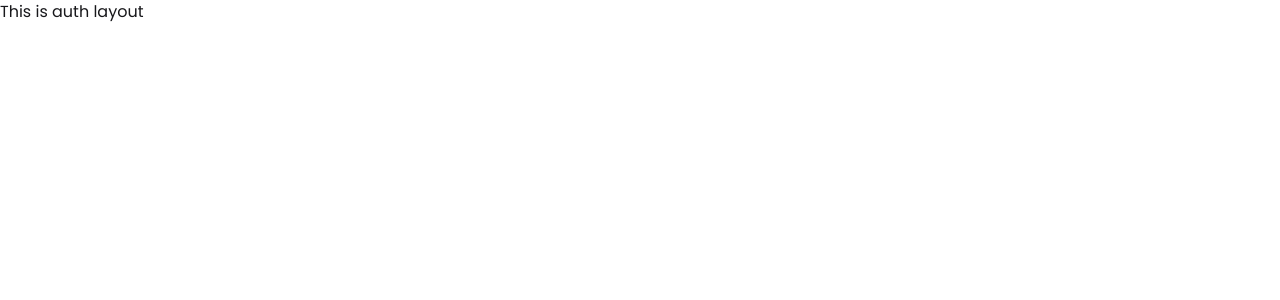
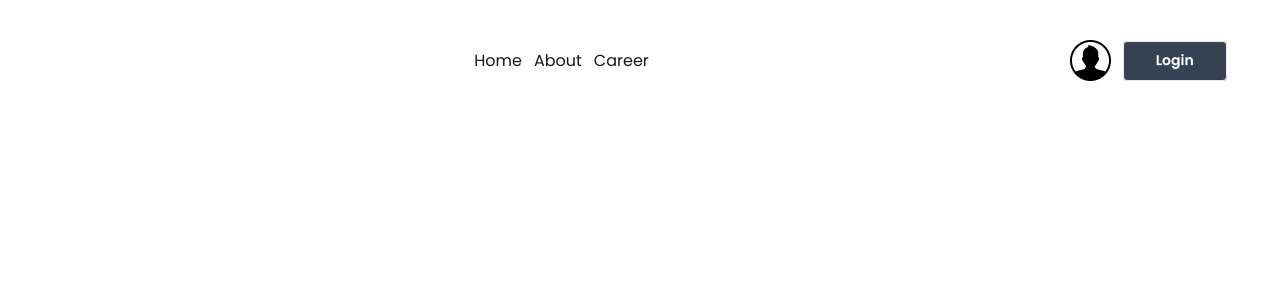
Before and after one commit to nazmulhossenshanto/news-point, a React (Vite) app: page /auth in a window 1280 px wide. Shown: the top 300 px of the page. Built offline with nearby package versions, Linux system fonts and the light colour scheme.

Commit message:
added findus section

```diff
--- a/src/Components/HomeLayout/Categories.jsx
+++ b/src/Components/HomeLayout/Categories.jsx
@@ -9,7 +9,7 @@ const Categories = () => {
         <h1 className="text-xl font-bold">All Categories</h1>
         {
           categories.map(category=>(<NavLink
-             className={`btn  bg-base-100 border-0 font-bold hover:bg-base-300 `}
+             className={`btn  bg-base-100 border-0 font-bold hover:bg-base-300 text-gray-500`}
               to={`/category/${category.id}`}
               key={category.id}>{category.name}</NavLink>))
         }
--- /dev/null
+++ b/src/Components/HomeLayout/FindUs.jsx
@@ -0,0 +1,19 @@
+import { FaFacebook, FaInstagram, FaTwitter } from "react-icons/fa"
+
+
+const FindUs = () => {
+  return (
+    <div>
+        <h1 className="text-xl font-bold mb-5">FindUs On</h1>
+        <div>
+            <div className="join join-vertical w-full">
+                <button className="btn bg-base-100 join-item justify-start text-gray-600"><FaFacebook size={20 }  ></FaFacebook> Facebook</button>
+                <button className="btn bg-base-100 join-item justify-start text-gray-600"><FaTwitter size={20}></FaTwitter> Twitter</button>
+                <button className="btn bg-base-100 join-item  justify-start text-gray-600"><FaInstagram size={20}></FaInstagram> Instagram</button>
+            </div>
+        </div>
+    </div>
+  )
+}
+
+export default FindUs
--- a/src/Components/HomeLayout/NewsCard.jsx
+++ b/src/Components/HomeLayout/NewsCard.jsx
@@ -6,7 +6,7 @@ const NewsCard = ({news}) => {
     const [isExpanded, setIsExpanded] = useState(false);
     const publishedTime = new Date(news.author.published_date).toLocaleTimeString("en-GB", {
         day: "2-digit", month: "2-digit", year: "numeric",
-        hour: "2-digit", minute: "2-digit", hour12: true, })
+        hour: "2-digit", minute: "2-digit", hour12: true, });
   return (
     <div className=" shadow-lg space-y-4">
     {/* header div */}
--- a/src/Components/HomeLayout/RightAside.jsx
+++ b/src/Components/HomeLayout/RightAside.jsx
@@ -1,10 +1,12 @@
 import SocialLogin from "../SocialLogin/SocialLogin";
+import FindUs from "./FindUs";
 
 
 const RightAside = () => {
   return (
-    <div>
+    <div className="space-y-8">
       <SocialLogin></SocialLogin>
+      <FindUs></FindUs>
     </div>
   )
 }
--- /dev/null
+++ b/src/Layouts/AuthLayout.jsx
@@ -0,0 +1,11 @@
+import Navbar from "../shared/Navbar/Navbar"
+
+const AuthLayout = () => {
+  return (
+    <div className="w-11/12 mx-auto mt-10">
+        <Navbar></Navbar>
+    </div>
+  )
+}
+
+export default AuthLayout;
--- a/src/Routes/Router.jsx
+++ b/src/Routes/Router.jsx
@@ -3,6 +3,7 @@ import HomeLayout from "../Layouts/HomeLayout";
 import ErrorPage from "../Pages/ErrorPage/ErrorPage";
 import HomePage from "../Pages/HomePage/HomePage";
 import CategoryNews from "../Components/HomeLayout/CategoryNews";
+import AuthLayout from "../Layouts/AuthLayout";
 
 export const router = createBrowserRouter([
     {
@@ -26,7 +27,7 @@ export const router = createBrowserRouter([
     },
     {
         path: '/auth',
-        element: <h1>This is auth layout</h1>
+        element: <AuthLayout></AuthLayout>
     },
     {
         path : '/*',
--- a/src/shared/Navbar/Navbar.jsx
+++ b/src/shared/Navbar/Navbar.jsx
@@ -12,7 +12,7 @@ const Navbar = () => {
         </div>
         <div className="flex justify-center items-center gap-3">
             <img src={userImg} alt="" />
-            <button className="btn bg-gray-400 px-8">Login</button>
+            <NavLink  to='/auth'><button className="btn bg-gray-700 text-white px-8">Login</button></NavLink>
         </div>
     </div>
   )
```
Also changed, not shown: src/Layouts/HomeLayout.jsx (line endings or trailing spaces).
